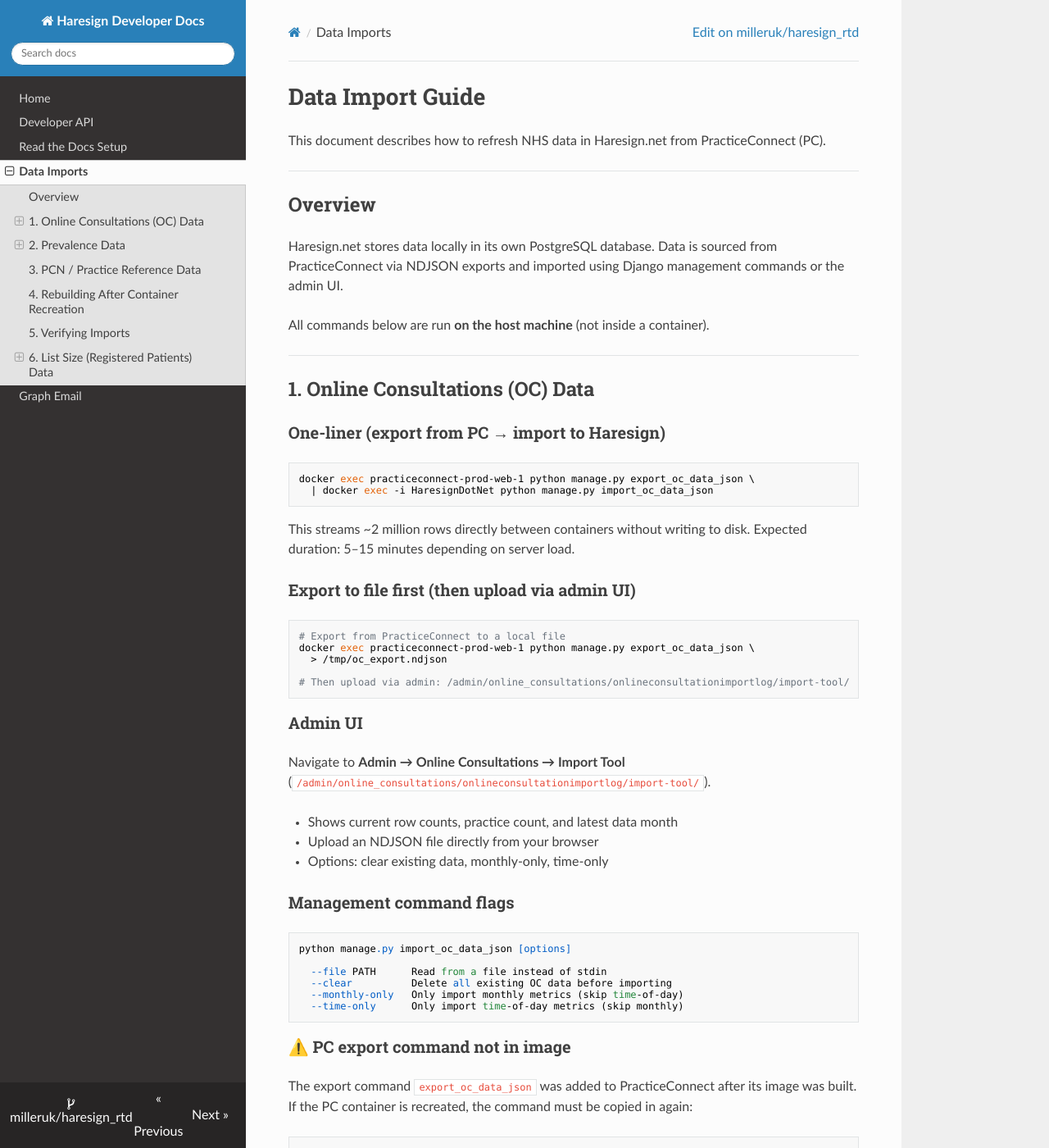
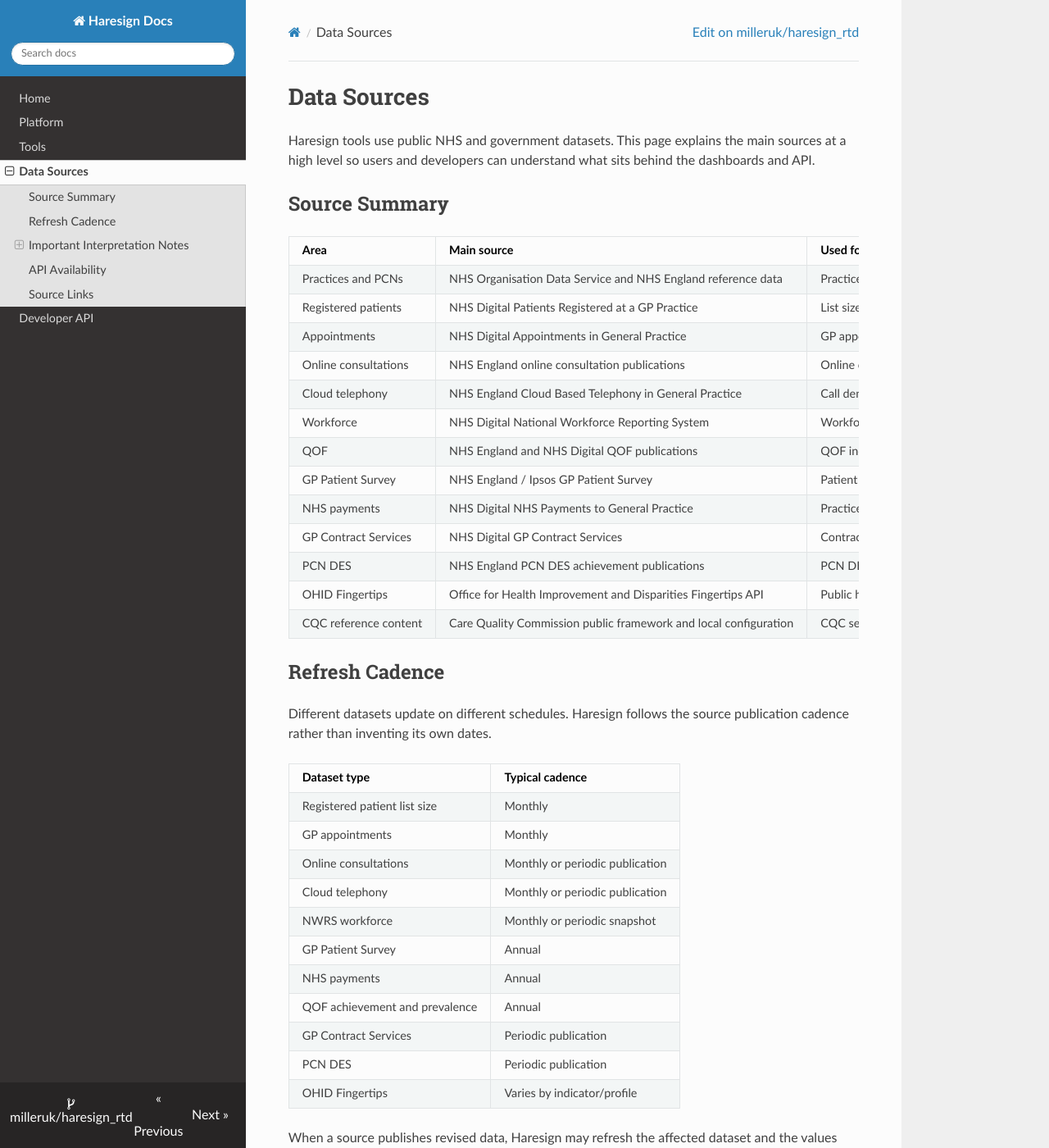
Before and after one commit to milleruk/haresign_rtd, an MkDocs documentation site: the page built from docs/data-import.md, in a window 1280 px wide and 1400 px high. Shown: the whole window at 82% size. Built offline with MkDocs 1.6.1, drawn with Linux system fonts in a browser that asks for light colours; nearby versions of some CDN libraries; some of the changed text lies outside the part shown.

Commit message:
Refocus docs on public platform and API

````diff
--- a/docs/data-import.md
+++ b/docs/data-import.md
@@ -1,225 +1,95 @@
-# Data Import Guide
+# Data Sources
 
-This document describes how to refresh NHS data in Haresign.net from PracticeConnect (PC).
+Haresign tools use public NHS and government datasets. This page explains the
+main sources at a high level so users and developers can understand what sits
+behind the dashboards and API.
 
----
+## Source Summary
 
-## Overview
+| Area | Main source | Used for |
+|---|---|---|
+| Practices and PCNs | NHS Organisation Data Service and NHS England reference data | Practice lookup, PCN membership, geography, benchmarking context. |
+| Registered patients | NHS Digital Patients Registered at a GP Practice | List size dashboards, age/sex population breakdowns, local population context. |
+| Appointments | NHS Digital Appointments in General Practice | GP appointments dashboard and API appointment metrics. |
+| Online consultations | NHS England online consultation publications | Online consultation volumes, supplier comparisons, and timing patterns. |
+| Cloud telephony | NHS England Cloud Based Telephony in General Practice | Call demand, answer patterns, wait distributions, and telephony indicators. |
+| Workforce | NHS Digital National Workforce Reporting System | Workforce mix, full-time equivalent measures, and peer comparisons. |
+| QOF | NHS England and NHS Digital QOF publications | QOF income, achievement, prevalence, and indicator metadata. |
+| GP Patient Survey | NHS England / Ipsos GP Patient Survey | Patient experience and access indicators. |
+| NHS payments | NHS Digital NHS Payments to General Practice | Practice and PCN payment benchmarking. |
+| GP Contract Services | NHS Digital GP Contract Services | Contract, vaccination, and service achievement indicators. |
+| PCN DES | NHS England PCN DES achievement publications | PCN DES indicator achievement and comparison. |
+| OHID Fingertips | Office for Health Improvement and Disparities Fingertips API | Public health profiles and indicator exploration. |
+| CQC reference content | Care Quality Commission public framework and local configuration | CQC search and assurance support tools. |
 
-Haresign.net stores data locally in its own PostgreSQL database.
-Data is sourced from PracticeConnect via NDJSON exports and imported using Django management commands or the admin UI.
+## Refresh Cadence
 
-All commands below are run **on the host machine** (not inside a container).
+Different datasets update on different schedules. Haresign follows the source
+publication cadence rather than inventing its own dates.
 
----
+| Dataset type | Typical cadence |
+|---|---|
+| Registered patient list size | Monthly |
+| GP appointments | Monthly |
+| Online consultations | Monthly or periodic publication |
+| Cloud telephony | Monthly or periodic publication |
+| NWRS workforce | Monthly or periodic snapshot |
+| GP Patient Survey | Annual |
+| NHS payments | Annual |
+| QOF achievement and prevalence | Annual |
+| GP Contract Services | Periodic publication |
+| PCN DES | Periodic publication |
+| OHID Fingertips | Varies by indicator/profile |
 
-## 1. Online Consultations (OC) Data
+When a source publishes revised data, Haresign may refresh the affected dataset
+and the values shown in tools or returned by the API may change.
 
-### One-liner (export from PC → import to Haresign)
+## Important Interpretation Notes
 
-```bash
-docker exec practiceconnect-prod-web-1 python manage.py export_oc_data_json \
-  | docker exec -i HaresignDotNet python manage.py import_oc_data_json
-```
+### Registered Patient Counts
 
-This streams ~2 million rows directly between containers without writing to disk.
-Expected duration: 5–15 minutes depending on server load.
+Registered patient list size is a raw headcount from the published patient
+registration data. It is not the same as weighted population used for some
+funding calculations.
 
-### Export to file first (then upload via admin UI)
+### Appointment Data
 
-```bash
-# Export from PracticeConnect to a local file
-docker exec practiceconnect-prod-web-1 python manage.py export_oc_data_json \
-  > /tmp/oc_export.ndjson
+Published GP appointment data depends on appointment-book configuration and
+mapping quality. It is useful for benchmarking and trend analysis, but local
+coding and workflow differences can affect comparisons.
 
-# Then upload via admin: /admin/online_consultations/onlineconsultationimportlog/import-tool/
-```
+### Survey Data
 
-### Admin UI
+GP Patient Survey figures are survey estimates. They should be interpreted
+alongside response volumes, confidence intervals, local context, and year-on-year
+methodology changes.
 
-Navigate to **Admin → Online Consultations → Import Tool** (`/admin/online_consultations/onlineconsultationimportlog/import-tool/`).
+### Payment Data
 
-- Shows current row counts, practice count, and latest data month
-- Upload an NDJSON file directly from your browser
-- Options: clear existing data, monthly-only, time-only
+NHS payments data is a published financial dataset. It can support benchmarking,
+but it does not by itself explain contract type, local service arrangements,
+population need, premises arrangements, or one-off payments.
 
-### Management command flags
+### QOF and Contract Data
 
-```
-python manage.py import_oc_data_json [options]
+QOF, GP Contract Services, vaccination, and PCN DES indicators are tied to
+published business rules and reporting periods. Always check the source
+guidance before using outputs for formal submissions or contractual decisions.
 
-  --file PATH      Read from a file instead of stdin
-  --clear          Delete all existing OC data before importing
-  --monthly-only   Only import monthly metrics (skip time-of-day)
-  --time-only      Only import time-of-day metrics (skip monthly)
-```
+## API Availability
 
-### ⚠️ PC export command not in image
+Many cleaned datasets are exposed through the developer API. The live API schema
+is the best source for exact response fields:
 
-The export command `export_oc_data_json` was added to PracticeConnect after its image was built.
-If the PC container is recreated, the command must be copied in again:
+- Swagger UI: `https://haresign.net/api/docs/`
+- ReDoc: `https://haresign.net/api/redoc/`
+- Raw schema: `https://haresign.net/api/schema/`
 
-```bash
-docker cp \
-  /opt/projects/practiceconnect-prod/modules/tools/online_consultations/management/commands/export_oc_data_json.py \
-  practiceconnect-prod-web-1:/app/modules/tools/online_consultations/management/commands/export_oc_data_json.py
-```
+See [Developer API](api.md) for endpoint examples.
 
-Verify it's available:
+## Source Links
 
-```bash
-docker exec practiceconnect-prod-web-1 python manage.py export_oc_data_json --help
-```
-
----
-
-## 2. Prevalence Data
-
-Prevalence data covers QOF register counts (disease prevalence by practice).
-
-### One-liner
-
-```bash
-docker exec practiceconnect-prod-web-1 python manage.py export_prevalence_json \
-  | docker exec -i HaresignDotNet python manage.py import_prevalence_json
-```
-
-### Management command flags
-
-```
-python manage.py import_prevalence_json [options]
-
-  --file PATH   Read from a file instead of stdin
-  --clear       Delete all existing prevalence data before importing
-```
-
----
-
-## 3. PCN / Practice Reference Data
-
-PCN and practice mapping data is imported from NHS Digital / NHSPS CSV files.
-
-```bash
-# Import practice data (ODS)
-docker exec HaresignDotNet python manage.py import_practices --file /path/to/practices.csv
-
-# Import PCN data
-docker exec HaresignDotNet python manage.py import_pcns --file /path/to/pcns.csv
-```
-
-> Check `website/management/commands/` for the exact command names and available flags.
-
----
-
-## 4. Rebuilding After Container Recreation
-
-After rebuilding the Haresign container (e.g. code changes), run migrations and verify:
-
-```bash
-docker compose up -d --build haresign_net
-docker exec HaresignDotNet python manage.py migrate
-docker exec HaresignDotNet python manage.py check
-docker exec HaresignDotNet python manage.py test website --noinput
-```
-
-Data in the PostgreSQL container (`HaresignPostgres`) persists independently and does **not** need to be re-imported after a Haresign rebuild.
-
----
-
-## 5. Verifying Imports
-
-```bash
-# Check row counts
-docker exec HaresignDotNet python manage.py shell -c "
-from online_consultations.models import OnlineConsultationMonthlyMetric, OnlineConsultationTimeMetric
-print('Monthly:', OnlineConsultationMonthlyMetric.objects.count())
-print('Time:', OnlineConsultationTimeMetric.objects.count())
-"
-
-# View recent import logs via admin
-# /admin/online_consultations/onlineconsultationimportlog/
-```
-
-
-On your GDP question
-"Replacing with exact published figures" meant swapping my hand-keyed approximations for the real HMT numbers — which I've now done. I pulled the official March 2026 release ("GDP deflators at market prices, and money GDP"), parsed the spreadsheet, and dropped the real index (2024/25 = 100) into GDP_DEFLATOR_INDEX. The factors now match exactly (e.g. 2020/21 → ×1.1751, i.e. 100 ÷ 85.10).
-
-How to refresh it in future (HMT updates ~quarterly):
-
-Go to the GDP deflators collection on gov.uk and open the newest release.
-Download the .xlsx. In the financial-year table, column B is the year (2024-25), column C is the index (2024-25 = 100).
-Copy the values into GDP_DEFLATOR_INDEX in services.py, converting dashes to slashes (2024-25 → 2024/25). _deflators() auto-picks the latest year as the base, so no other change needed.
-I've saved that procedure to project memory so it's on hand next time.
-
-
-## 6. List Size (Registered Patients) Data
-
-The `list_size` tool uses NHS Digital's monthly **"Patients Registered at a GP
-Practice"** (PDS) publication. Unlike OC/prevalence, this data is **not** exported
-from PracticeConnect — the source files are downloaded manually from NHS Digital
-(digital.nhs.uk is Cloudflare-blocked, so it can't be auto-fetched) and dropped
-into `seeddata/listsize/`.
-
-### Dropping in a month
-
-Create a folder per month under `seeddata/listsize/` (the folder name is free —
-the month is read from each file's `EXTRACT_DATE` column) containing **two** files:
-
-```
-seeddata/listsize/2026-06/
-  gp-reg-pat-prac-quin-age.csv   # REQUIRED — master (all org levels × age × sex)
-  gp-reg-pat-prac-map.csv        # recommended — org names + hierarchy
-```
-
-The other published files (`-all`, `-sing-age-*`) are ignored. `seeddata/listsize/`
-is git-ignored and bind-mounted into both `haresign_net` and `qcluster`.
-
-### Importing
-
-```bash
-docker compose exec haresign_net python manage.py import_list_size          # import new months in the folder
-docker compose exec haresign_net python manage.py import_list_size --force  # re-import months already loaded
-```
-
-Already-loaded months are skipped automatically. Each `quin-age` file is paired
-with the `map` file for the **same month** (by EXTRACT_DATE, not filename), so a
-flat dump of many months into one folder still maps correctly. There is also a
-staff web importer at `/tools/manage/list-size/`.
-
-### Maps, geocoding & the monthly schedule
-
-```bash
-# Boundary GeoJSON for the choropleth maps (ONS Open Geography → uploads/listsize_geo)
-docker compose exec haresign_net python manage.py fetch_boundaries
-
-# Geocode practice postcodes for the "local landscape (within X miles)" panel (postcodes.io)
-docker compose exec haresign_net python manage.py geocode_practices          # --force to re-do
-
-# Register the monthly django-q job that re-runs fetch_boundaries (run once)
-docker compose exec haresign_net python manage.py ensure_listsize_schedules
-```
-
-### One-time setup after a fresh deploy
-
-Data and runtime state aren't in git, so on a new environment run:
-
-```bash
-docker compose exec haresign_net python manage.py migrate
-docker compose exec haresign_net python manage.py import_list_size
-docker compose exec haresign_net python manage.py geocode_practices
-docker compose exec haresign_net python manage.py ensure_listsize_schedules
-docker compose exec haresign_net python manage.py fetch_boundaries
-```
-
-### Verifying
-
-```bash
-docker compose exec haresign_net python manage.py shell -c "
-from modules.data.list_size.models import ListSizeSnapshot, PracticeLocation
-from django.db.models import Count
-print('Org-month rows:', ListSizeSnapshot.objects.count())
-print('Months:', ListSizeSnapshot.objects.values('month').distinct().count())
-print('Geocoded practices:', PracticeLocation.objects.count())
-print(list(ListSizeSnapshot.objects.values('org_type').annotate(n=Count('id'))))
-"
-```
+Source publication pages can move over time, so the live Haresign tools and API
+documentation focus on dataset names and methodology. When using outputs in
+formal papers, board reports, or external submissions, cite the original NHS or
+government publication for the relevant reporting period.
--- a/mkdocs.yml
+++ b/mkdocs.yml
@@ -1,5 +1,5 @@
-site_name: Haresign Developer Docs
-site_description: API and developer documentation for Haresign NHS tools and reference data.
+site_name: Haresign Docs
+site_description: Public documentation for the Haresign NHS tools platform and developer API.
 site_url: https://haresign-rtd.readthedocs.io/
 repo_url: https://github.com/milleruk/haresign_rtd
 repo_name: milleruk/haresign_rtd
@@ -10,10 +10,10 @@ theme:
 
 nav:
   - Home: index.md
+  - Platform: platform.md
+  - Tools: tools.md
+  - Data Sources: data-import.md
   - Developer API: api.md
-  - Read the Docs Setup: readthedocs.md
-  - Data Imports: data-import.md
-  - Graph Email: graph-email.md
 
 markdown_extensions:
   - admonition
````
Also changed, not shown: README.md (+8 -1 lines), docs/graph-email.md (deleted, +0 -108 lines), docs/index.md (+8 -5 lines), docs/platform.md (added, +52 -0 lines), docs/readthedocs.md (deleted, +0 -98 lines), docs/tools.md (added, +60 -0 lines).
